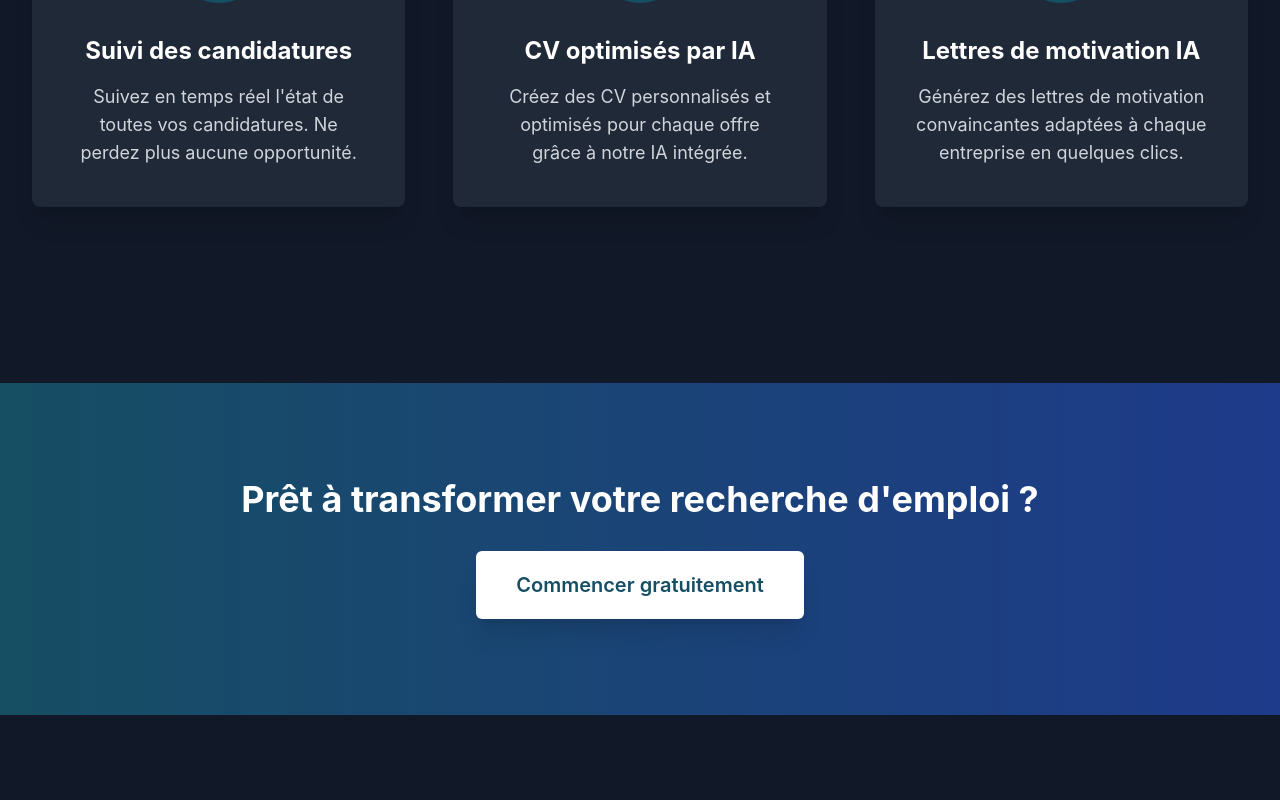
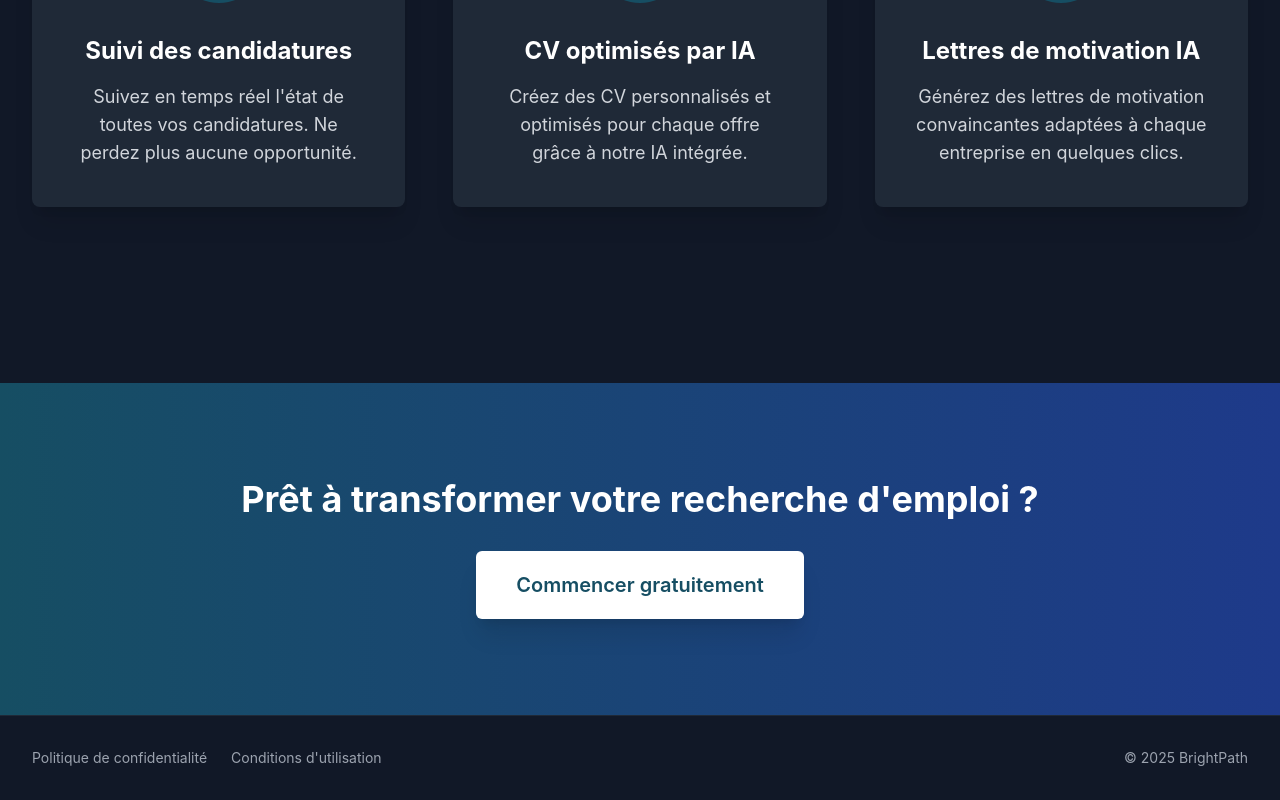
Before and after one commit to AntoineRai/brightpath, a React (Create React App) app: page / in a window 1280 px wide. Shown: the part 2005-2805 px from the top of the page. Before the commit the page ends 2720 px from the top, so only its background shows below. Built offline with nearby package versions, Linux system fonts and the light colour scheme; no server answers.

Commit message:
feat: ajout d'un footer avec des liens vers la politique de confidentialité et les conditions d'utilisation

```diff
--- a/src/pages/Home.tsx
+++ b/src/pages/Home.tsx
@@ -168,6 +168,25 @@ function Home() {
           Commencer gratuitement
         </Link>
       </section>
+
+      {/* Footer */}
+      <footer className="border-t border-gray-800 bg-gray-900">
+        <div className="max-w-7xl mx-auto px-4 sm:px-6 lg:px-8 py-8">
+          <div className="flex flex-col sm:flex-row items-center justify-between gap-4 text-sm text-gray-400">
+            <div className="flex items-center gap-6">
+              <Link to="/privacy" className="hover:text-cyan-400 transition-colors">
+                Politique de confidentialité
+              </Link>
+              <Link to="/terms" className="hover:text-cyan-400 transition-colors">
+                Conditions d'utilisation
+              </Link>
+            </div>
+            <div>
+              © {new Date().getFullYear()} BrightPath
+            </div>
+          </div>
+        </div>
+      </footer>
     </div>
   );
 }
```
